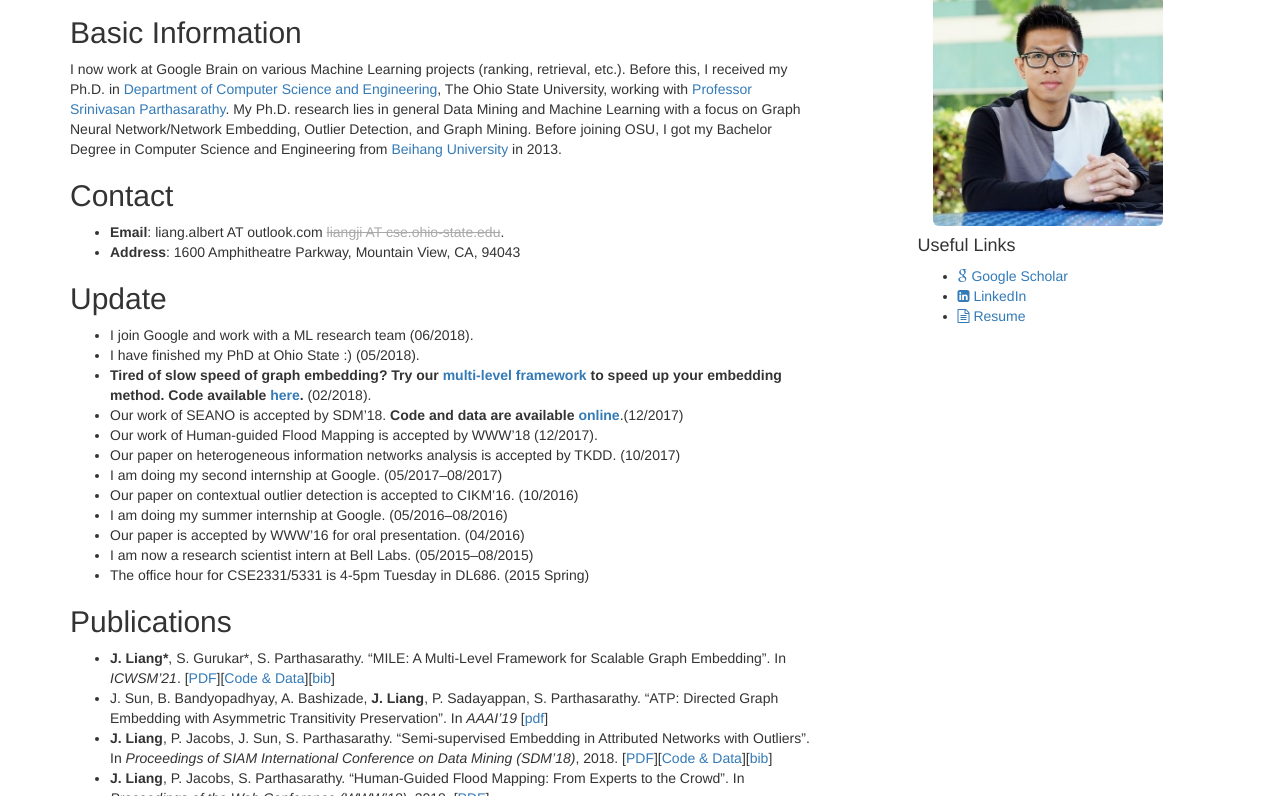
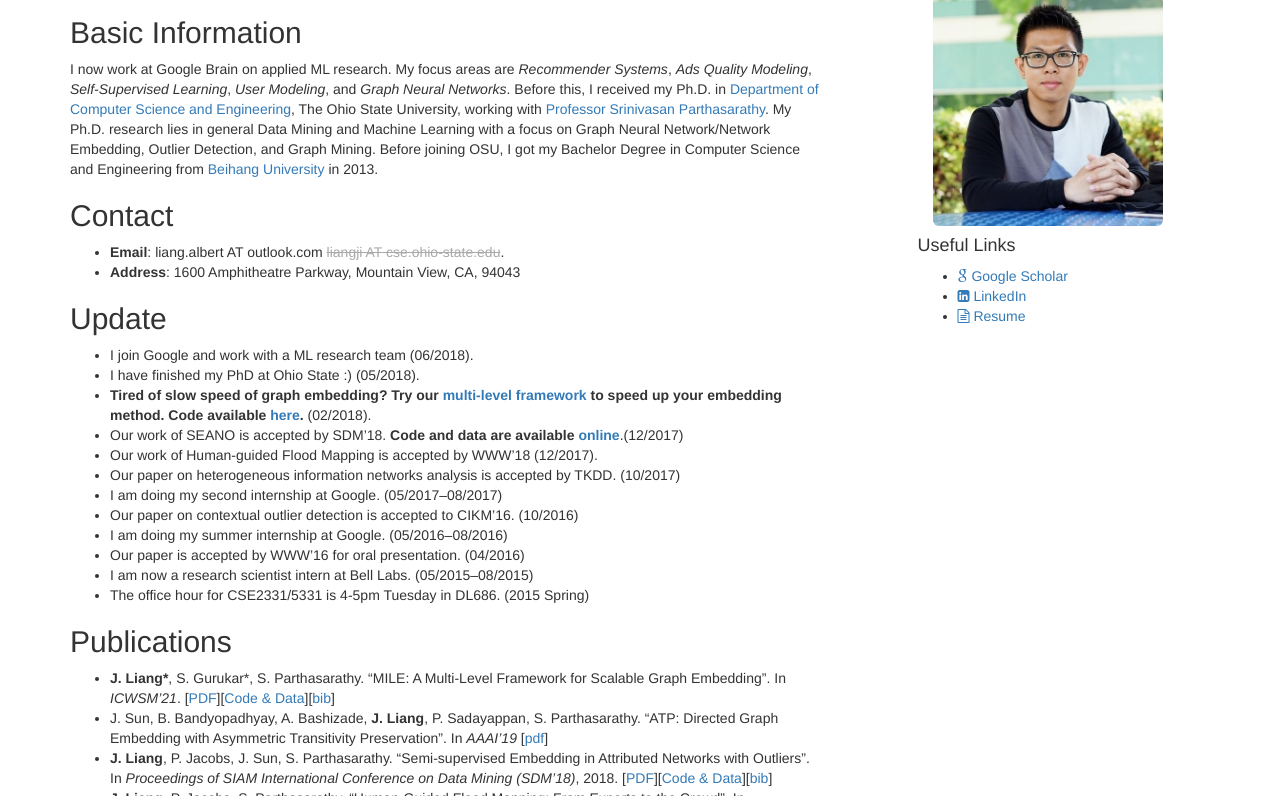
Before and after one commit to BuckeyeDM/BuckeyeDM.github.io, a Jekyll site: the page built from index.md, in a window 1280 px wide and 900 px high, cut to the strip 104-900 px from the top of the window. Built offline with Jekyll 4.4.1, drawn with Linux system fonts in a browser that asks for light colours.

Commit message:
Update index.md
Update focus areas.

```diff
--- a/index.md
+++ b/index.md
@@ -6,7 +6,7 @@
 ---
 
 ## Basic Information
-I now work at Google Brain on various Machine Learning projects (ranking, retrieval, etc.). Before this, I received my Ph.D. in [Department of Computer Science and Engineering](https://cse.osu.edu/), The Ohio State University, working with [Professor Srinivasan Parthasarathy](http://web.cse.ohio-state.edu/~parthasarathy.2/). My Ph.D. research lies in general Data Mining and Machine Learning with a focus on Graph Neural Network/Network Embedding, Outlier Detection, and Graph Mining. Before joining OSU, I got my Bachelor Degree in Computer Science and Engineering from [Beihang University](http://ev.buaa.edu.cn/) in 2013.
+I now work at Google Brain on applied ML research. My focus areas are *Recommender Systems*, *Ads Quality Modeling*, *Self-Supervised Learning*, *User Modeling*, and *Graph Neural Networks*. Before this, I received my Ph.D. in [Department of Computer Science and Engineering](https://cse.osu.edu/), The Ohio State University, working with [Professor Srinivasan Parthasarathy](http://web.cse.ohio-state.edu/~parthasarathy.2/). My Ph.D. research lies in general Data Mining and Machine Learning with a focus on Graph Neural Network/Network Embedding, Outlier Detection, and Graph Mining. Before joining OSU, I got my Bachelor Degree in Computer Science and Engineering from [Beihang University](http://ev.buaa.edu.cn/) in 2013.
 
 ## Contact
 * **Email**: liang.albert AT outlook.com  <span style="color:#A9A9A9">~~liangji AT cse.ohio-state.edu~~</span>.
```
